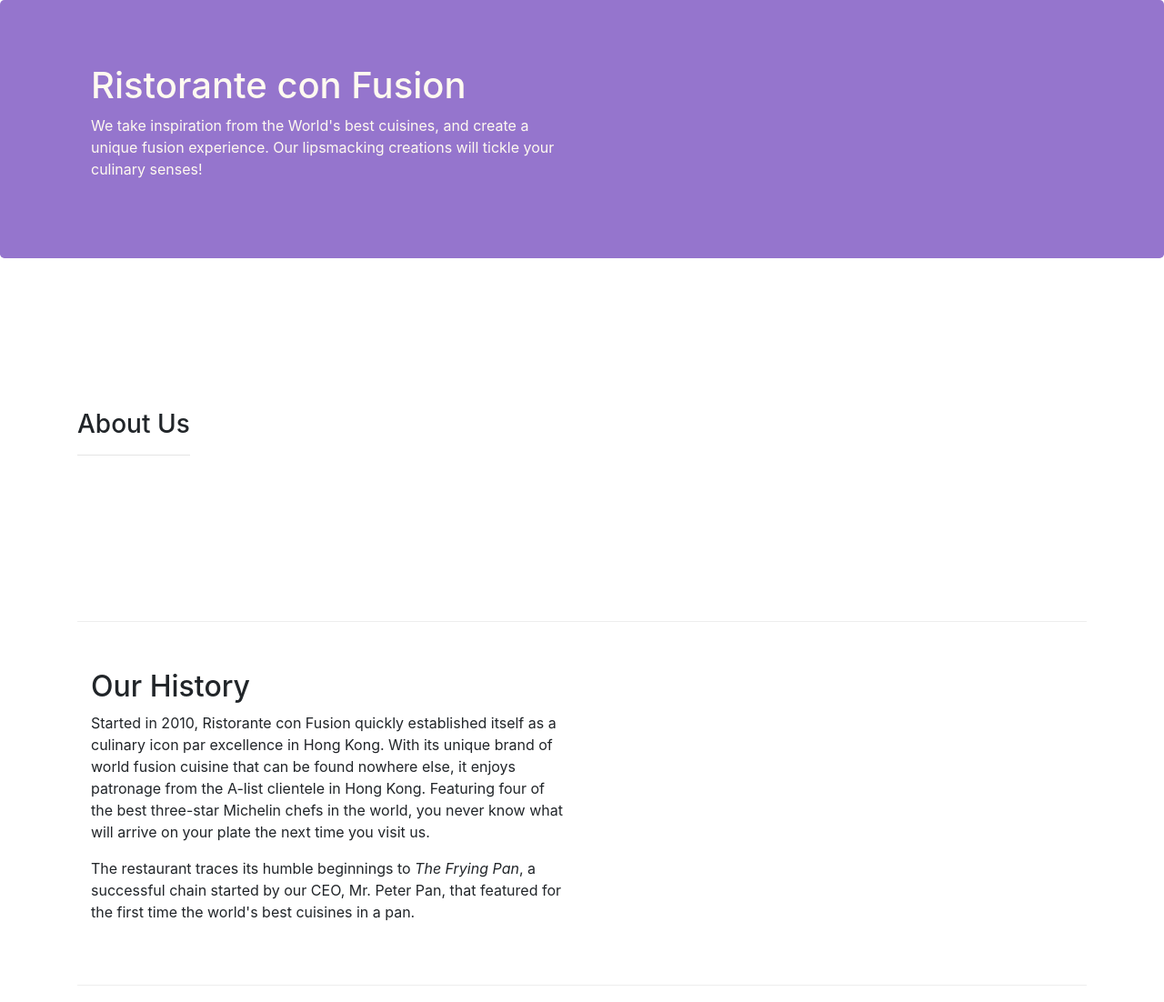
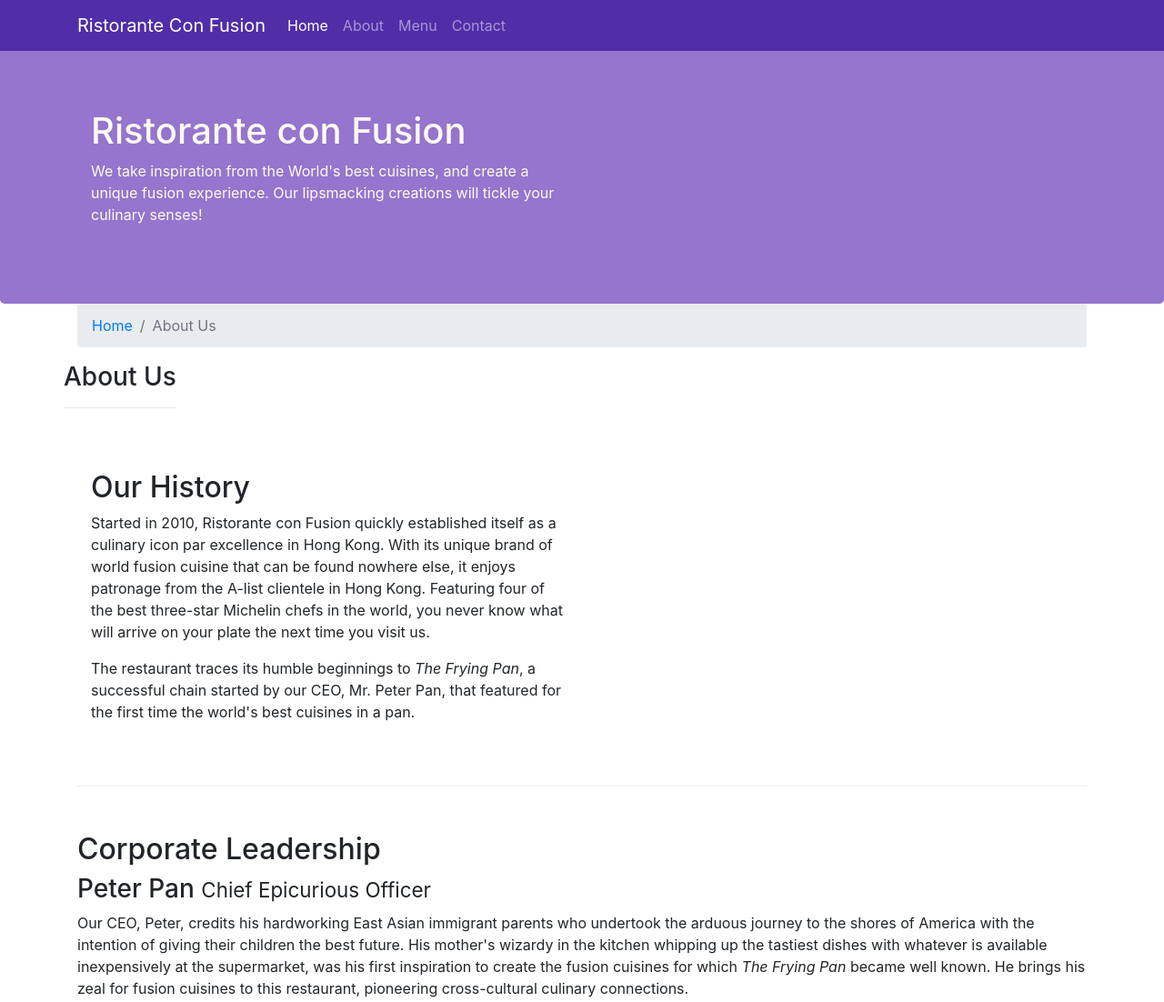
Before and after one commit to Jeremiahiro/coursera-full-stack, a website: page aboutus.html in a window 1280 px wide. Shown: the top 1102 px of the page at 91% size. Drawn offline with nearby package versions, Linux system fonts and the light colour scheme.

Commit message:
bootstrao navigation

```diff
--- a/aboutus.html
+++ b/aboutus.html
@@ -18,7 +18,23 @@
 </head>
 
 <body>
+    <nav class="navbar navbar-dark navbar-expand-sm fixed-top">
+        <div class="container">
+            <button class="navbar-toggler" type="button" data-toggle="collapse" data-target="#Navbar">
+                <span class="navbar-toggler-icon"></span>
+            </button>
+            <a class="navbar-brand" href="#">Ristorante Con Fusion</a>
+            <div class="collapse navbar-collapse" id="Navbar">
 
+                <ul class="navbar-nav mr-auto">
+                    <li class="nav-item active"><a class="nav-link" href="#">Home</a></li>
+                    <li class="nav-item"><a class="nav-link" href="/aboutus.html">About</a></li>
+                    <li class="nav-item"><a class="nav-link" href="#">Menu</a></li>
+                    <li class="nav-item"><a class="nav-link" href="#">Contact</a></li>
+                </ul>
+            </div>
+        </div>
+    </nav>
     <header class="jumbotron">
         <div class="container">
             <div class="row row-header">
@@ -34,7 +50,11 @@
     </header>
 
     <div class="container">
-        <div class="row row-content align-items-center">
+        <ol class="col-12 breadcrumb">
+            <li class="breadcrumb-item"><a href="./index.html">Home</a></li>
+            <li class="breadcrumb-item active">About Us</li>
+        </ol>
+        <div class="row align-items-center">
             <div class="">
                 <h3>About Us</h3>
                 <hr>
--- a/css/styles.css
+++ b/css/styles.css
@@ -1,3 +1,11 @@
+body{
+    padding:50px 0px 0px 0px;
+    z-index:0;
+}
+
+.navbar-dark {
+     background-color: #512DA8;
+}
 .row-header{
     margin:0px auto;
     padding:0px;
```
Also changed, not shown: index.html (+18 -1 lines).
